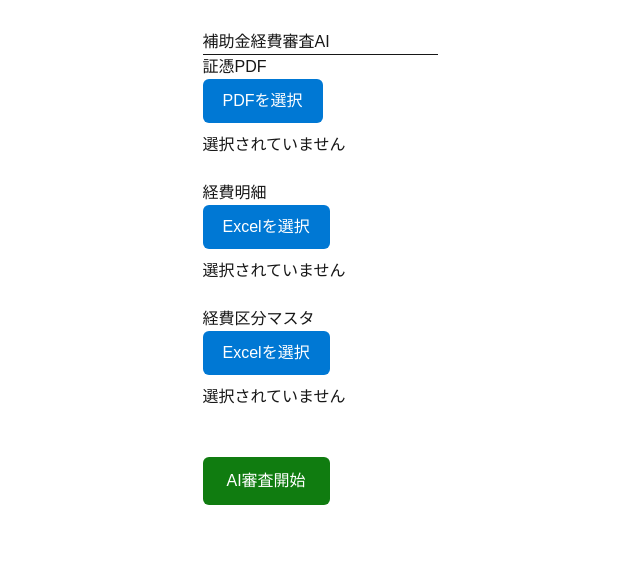
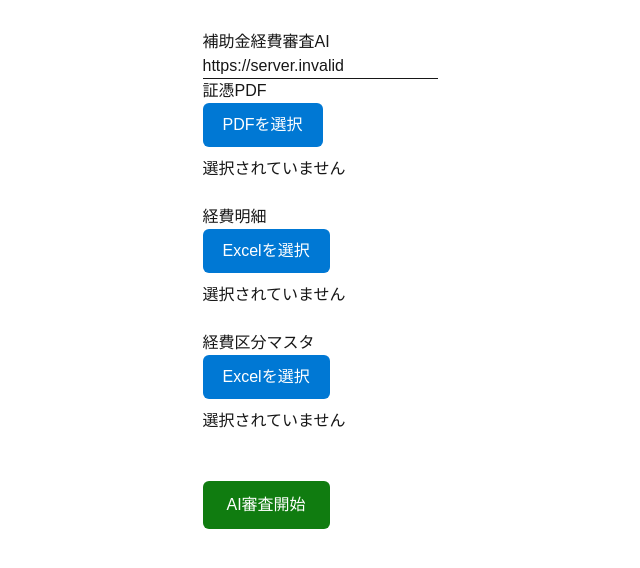
Before and after one commit to takakuwakeita-coder/difyExamination, a Next.js app: page / in a window 1280 px wide. Shown: the top 568 px of the page, without its empty margins (320-960 px from the left). Built offline with nearby package versions, Linux system fonts and the light colour scheme; no server answers.

Commit message:
redeploy after env update

```diff
--- a/app/page.tsx
+++ b/app/page.tsx
@@ -165,6 +165,12 @@ export default function Home() {
         補助金経費審査AI
       </h1>
 
+      <h3>
+
+{process.env.NEXT_PUBLIC_AZURE_FUNCTION_URL || "NOT FOUND"}
+
+</h3>
+
       <hr />
 
       <h3>
```
